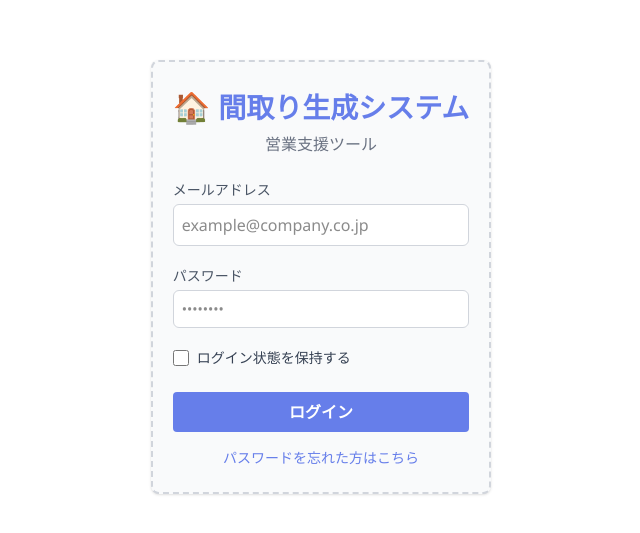
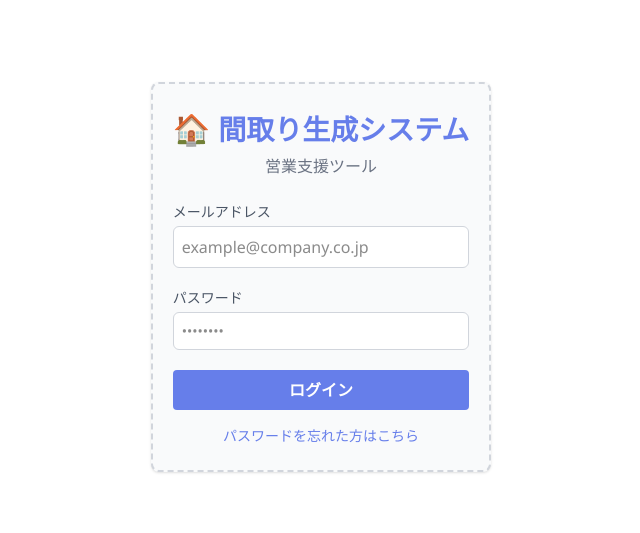
Before and after one commit to development-shosan/floorplan, a Next.js app in the folder frontend/: page /login in a window 1280 px wide. Shown: the part 123-656 px from the top of the page, without its empty margins (319-959 px from the left). Built offline with nearby package versions, Linux system fonts and the light colour scheme; no server answers.

Commit message:
250909 ログイン状態保持機能削除

```diff
--- a/frontend/src/app/login/components/LoginForm.tsx
+++ b/frontend/src/app/login/components/LoginForm.tsx
@@ -139,17 +139,6 @@ const LoginForm: React.FC = () => {
             )}
           </div>
 
-          <div className="mb-6 flex items-center text-sm text-gray-700">
-            <input
-              type="checkbox"
-              id="checkbox"
-              className="h-4 w-4 text-[#667eea] border-gray-300 rounded focus:ring-blue-400"
-            />
-            <label htmlFor="checkbox" className="ml-2 block">
-              ログイン状態を保持する
-            </label>
-          </div>
-
           <button
             type="submit"
             className="w-full bg-[#667eea] hover:bg-[#5a6cdb] text-white font-bold py-2 px-4 rounded-sm transition duration-300"
```
